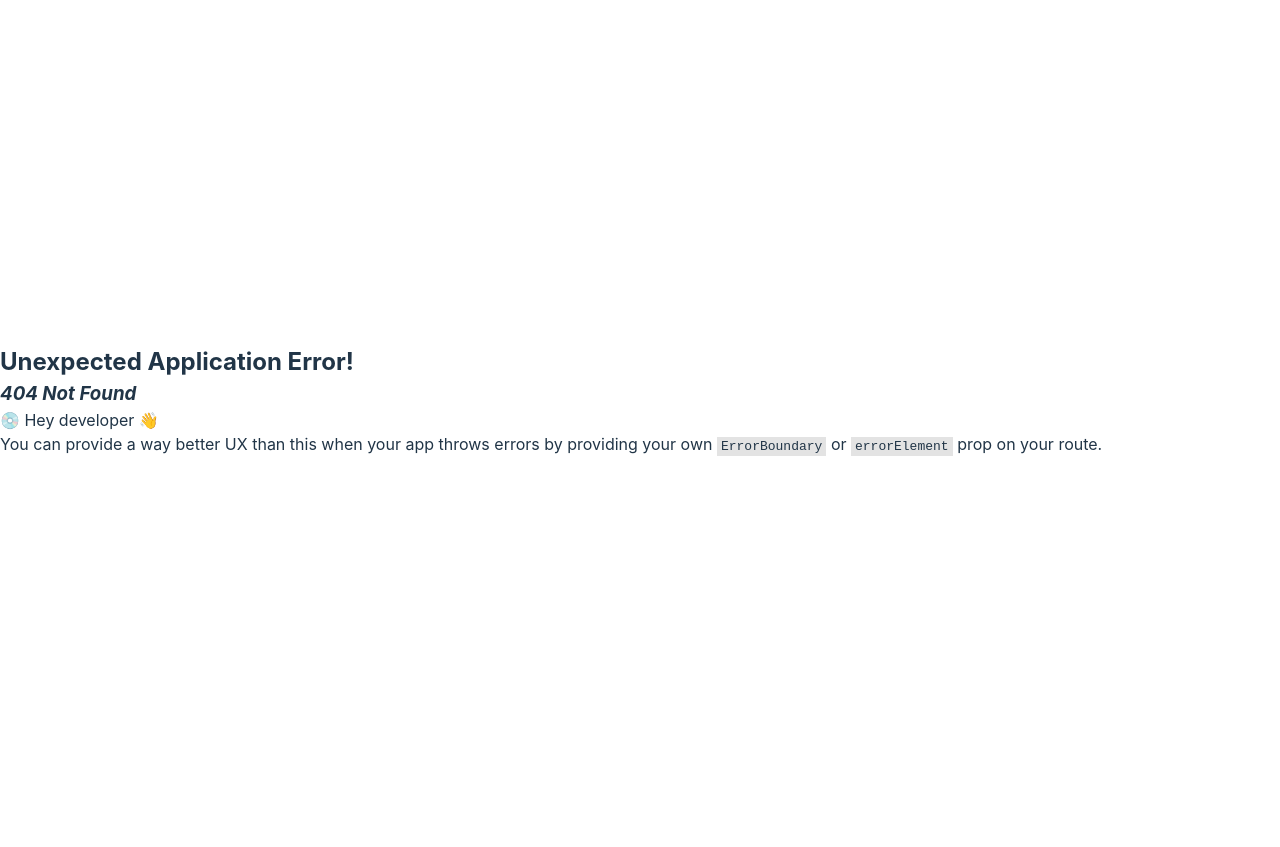
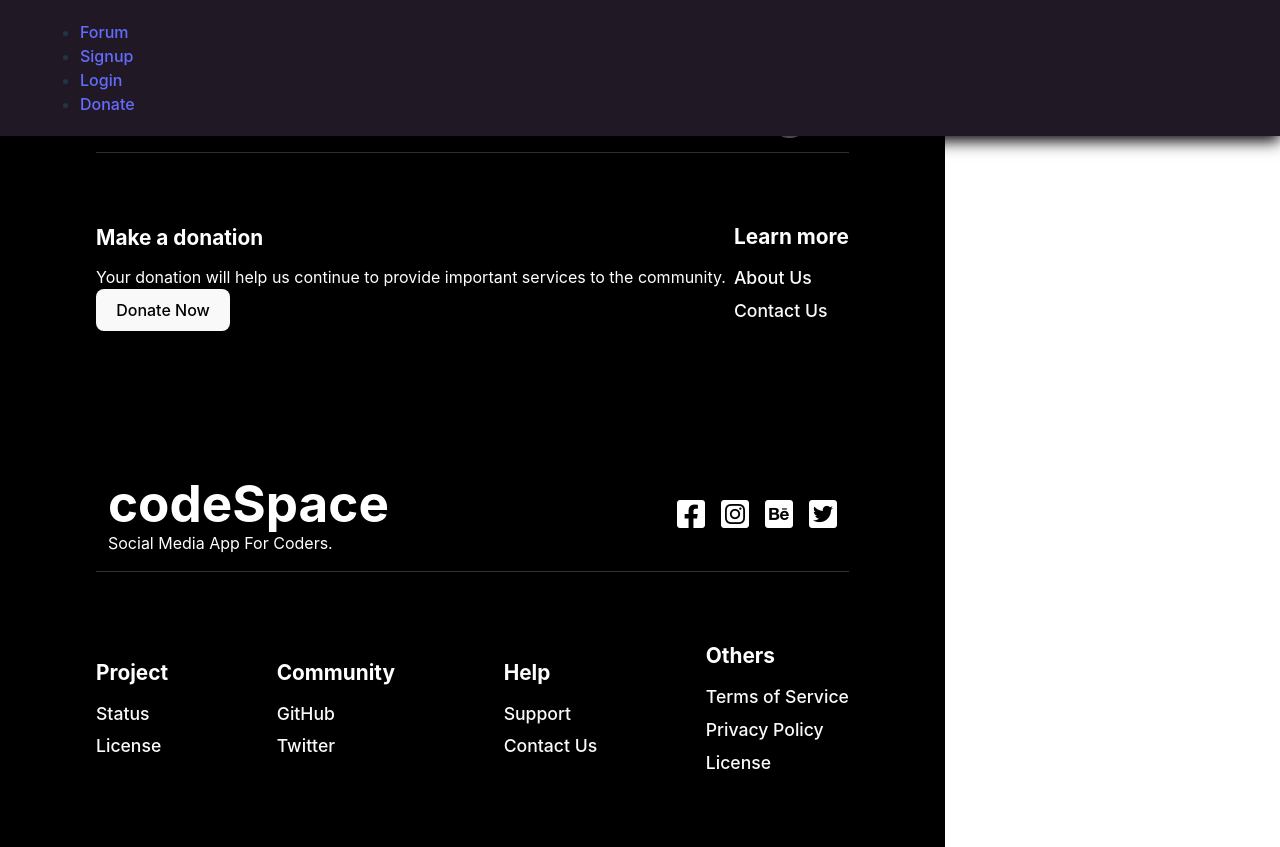
Before and after one commit to Jako0320/codespace, a React (Vite) app in the folder client/: page /donate in a window 1280 px wide. Before the commit this address had no page. Before the commit the page ends 800 px from the top, so only its background shows below. Built offline with nearby package versions, Linux system fonts and the light colour scheme.

Commit message:
file and path changes

```diff
--- a/client/src/components/CalendarPage.jsx
+++ b/client/src/components/Calendar/Calendar.jsx
@@ -1,8 +1,10 @@
 // Import React from the React library
 import React from "react";
 
+import "./calendar.css";
+
 // Create a React component called CalendarPage
-const CalendarPage = () => {
+const Calendar = () => {
 
   // Declare a state variable called date to store the current date
   const [date, setDate] = React.useState(new Date());
@@ -73,4 +75,4 @@
 };
 
 // Export the CalendarPage component so that it can be used in other modules
-export default CalendarPage;
+export default Calendar;
--- a/client/src/components/Nav/Navbar.jsx
+++ b/client/src/components/Nav/Navbar.jsx
@@ -29,6 +29,11 @@
             </Link>
           </li>
           <li>
+            <Link to="/donate">
+              Donate
+            </Link>
+          </li>
+          <li>
             <a href="/" onClick={() => Auth.logout()}>
               Logout
             </a>
@@ -51,6 +56,11 @@
           <li>
             <Link to="/login">
               Login
+            </Link>
+          </li>
+          <li>
+            <Link to="/donate">
+              Donate
             </Link>
           </li>
         </ul>
```
Also changed, not shown: client/src/components/Donate/Donate.jsx (renamed from client/src/components/Donate.jsx, +4 -3 lines), client/src/main.jsx (+12 -6 lines), client/src/components/Calendar/calendar.css (renamed from client/src/components/calenderpage.css), client/src/components/Donate/donate.css (renamed from client/src/components/donate.css).
